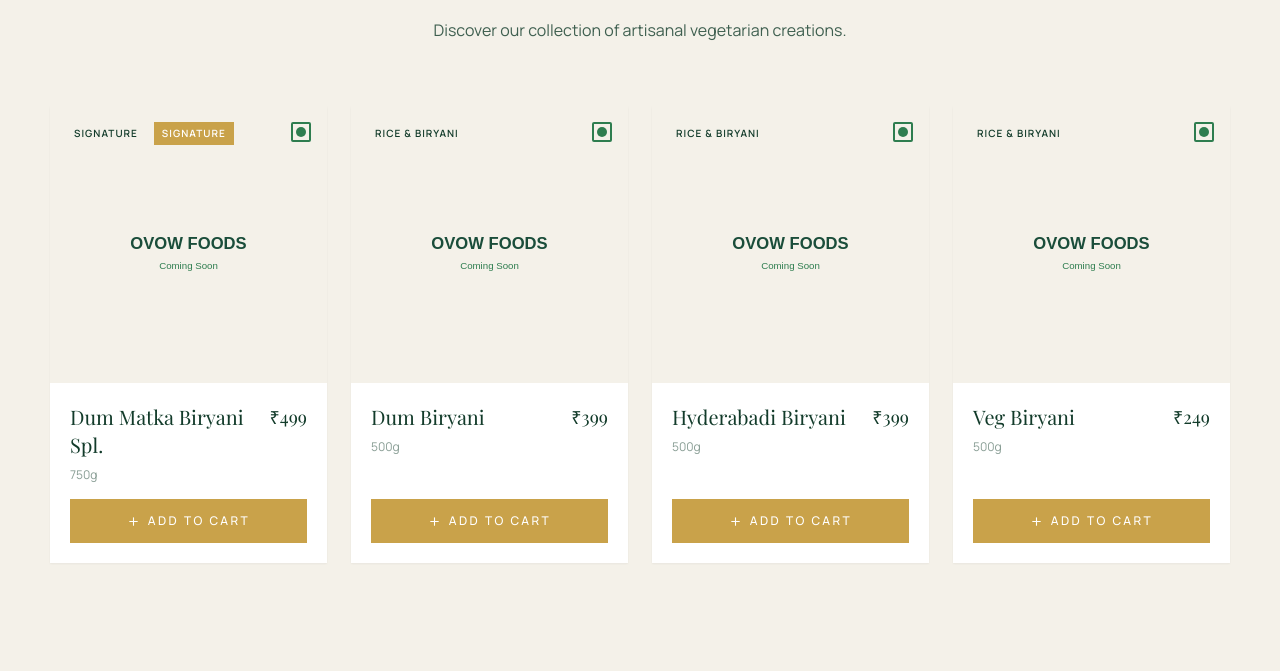
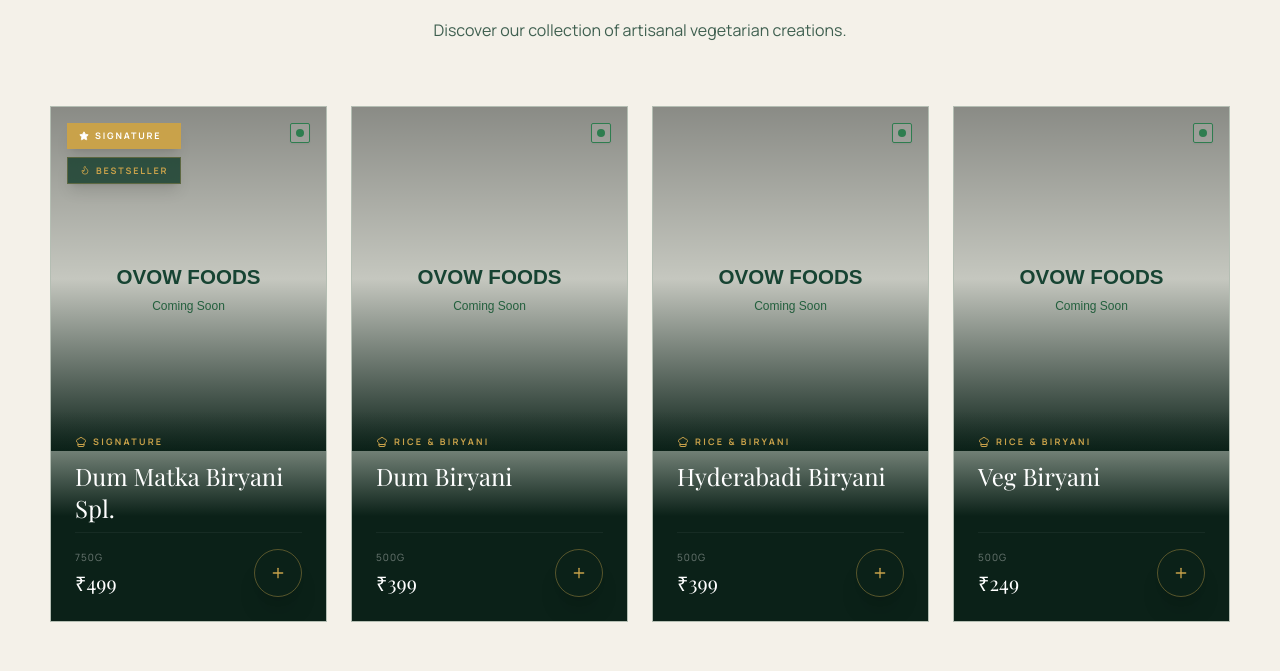
Before and after one commit to Hetsoni28/OVOW_FOODS, a Next.js app: page / in a window 1280 px wide. Shown: the part 1520-2191 px from the top of the page. Built offline with nearby package versions, Linux system fonts and the light colour scheme; a web font is replaced by a local one.

Commit message:
UI: Completely redesign Menu page to premium dark aesthetic matching Hero section

```diff
--- a/app/menu/MenuClient.tsx
+++ b/app/menu/MenuClient.tsx
@@ -1,161 +1,11 @@
 "use client";
 
 import { useState, useMemo } from "react";
-import Image from "next/image";
-import Link from "next/link";
-import { Plus, Check, X, SlidersHorizontal, Flame, Star, ChefHat } from "lucide-react";
-import { useCart } from "@/context/CartContext";
+import { SlidersHorizontal, X, ChefHat } from "lucide-react";
 import { SearchBar } from "@/components/molecules/SearchBar";
+import { ProductCard } from "@/components/molecules/ProductCard";
 import type { Product, Category } from "@/types";
 
-/* ── ProductCard — beast version ───────────────────────────── */
-function ProductCard({ product }: { product: Product }) {
-  const { addItem } = useCart();
-  const [added, setAdded] = useState(false);
-
-  function handleAdd(e: React.MouseEvent) {
-    e.preventDefault();
-    addItem(product);
-    setAdded(true);
-    setTimeout(() => setAdded(false), 1500);
-  }
-
-  const hasDiscount = product.originalPrice && product.originalPrice > product.price;
-  const discountPct = hasDiscount
-    ? Math.round(((product.originalPrice! - product.price) / product.originalPrice!) * 100)
-    : 0;
-
-  return (
-    <div className="group relative flex flex-col h-full bg-white overflow-hidden shadow-[0_2px_20px_rgba(18,59,42,0.06)] hover:shadow-[0_8px_40px_rgba(18,59,42,0.14)] transition-all duration-500 rounded-sm">
-      {/* Image */}
-      <Link href={`/menu/${product.slug}`} className="block relative">
-        <div className="relative aspect-[4/3] overflow-hidden bg-primary/5">
-          {product.previewVideo ? (
-            <video
-              src={`${product.previewVideo}#t=0.001`}
-              loop
-              muted
-              playsInline
-              preload="metadata"
-              disablePictureInPicture
-              disableRemotePlayback
-              onMouseEnter={(e) => e.currentTarget.play().catch(() => {})}
-              onMouseLeave={(e) => e.currentTarget.pause()}
-              className="absolute inset-0 w-full h-full object-cover transition-transform duration-700 group-hover:scale-110"
-            />
-          ) : (
-            <Image
-              src={product.image || "/placeholder-food.svg"}
-              alt={product.name}
-              fill
-              className="object-cover transition-transform duration-700 group-hover:scale-110"
-            />
-          )}
-
-          {/* Dark gradient overlay on hover */}
-          <div className="absolute inset-0 bg-gradient-to-t from-black/40 via-transparent to-transparent opacity-0 group-hover:opacity-100 transition-opacity duration-500" />
-
-          {/* Top-left badges */}
-          <div className="absolute top-3 left-3 flex flex-col gap-1.5">
-            {product.isSignature || product.signature ? (
-              <span className="bg-[#C9A24A] text-white px-2.5 py-1 text-[9px] uppercase tracking-[0.2em] font-bold flex items-center gap-1">
-                <Star size={8} fill="white" /> Signature
-              </span>
-            ) : null}
-            {product.isBestseller ? (
-              <span className="bg-[#123B2A] text-[#C9A24A] px-2.5 py-1 text-[9px] uppercase tracking-[0.2em] font-bold flex items-center gap-1">
-                <Flame size={8} /> Bestseller
-              </span>
-            ) : null}
-          </div>
-
-          {/* Top-right: Veg mark + discount */}
-          <div className="absolute top-3 right-3 flex flex-col items-end gap-2">
-            {/* Veg dot */}
-            <span className="flex items-center justify-center w-5 h-5 bg-white border-2 border-[#2E7D4F] rounded-sm shadow-sm">
-              <span className="w-2 h-2 rounded-full bg-[#2E7D4F]" />
-            </span>
-            {hasDiscount && (
-              <span className="bg-red-500 text-white text-[9px] font-bold px-2 py-0.5 rounded-sm">
-                -{discountPct}%
-              </span>
-            )}
-          </div>
-
-          {/* View details on hover */}
-          <div className="absolute bottom-3 left-0 right-0 flex justify-center opacity-0 group-hover:opacity-100 translate-y-2 group-hover:translate-y-0 transition-all duration-300">
-            <span className="bg-white/90 text-primary text-[10px] uppercase tracking-widest font-bold px-4 py-1.5">
-              View Details →
-            </span>
-          </div>
-        </div>
-      </Link>
-
-      {/* Info */}
-      <div className="flex flex-1 flex-col p-4 md:p-5">
-        <Link href={`/menu/${product.slug}`} className="flex-1 flex flex-col">
-          {/* Category tag */}
-          <span className="text-[9px] uppercase tracking-[0.25em] font-bold text-[#C9A24A] mb-2 flex items-center gap-1">
-            <ChefHat size={9} /> {typeof product.category === "string" ? product.category : product.category?.name}
-          </span>
-
-          {/* Name + Price */}
-          <div className="flex justify-between items-start gap-2 mb-1.5">
-            <h3 className="font-serif text-base md:text-lg text-primary leading-tight flex-1 group-hover:opacity-70 transition-opacity">
-              {product.name}
-            </h3>
-            <div className="text-right shrink-0">
-              <span className="font-serif text-lg font-bold text-primary">
-                ₹{product.price}
-              </span>
-              {hasDiscount && (
-                <span className="block text-xs text-primary/40 line-through">
-                  ₹{product.originalPrice}
-                </span>
-              )}
-            </div>
-          </div>
-
-          {/* Serving size */}
-          {(product.servingSize || product.size) && (
-            <p className="text-[10px] text-primary/40 uppercase tracking-widest mb-2">
-              {product.servingSize || product.size}
-            </p>
-          )}
-
-          {/* Description */}
-          {product.description && (
-            <p className="text-xs md:text-sm text-primary/55 line-clamp-2 leading-relaxed mb-3">
-              {product.description}
-            </p>
-          )}
-        </Link>
-
-        {/* Add to Cart */}
-        <button suppressHydrationWarning
-          onClick={handleAdd}
-          className={`mt-auto w-full flex items-center justify-center gap-2 py-3 text-[10px] md:text-xs font-bold uppercase tracking-[0.2em] transition-all duration-300 ${
-            added
-              ? "bg-[#123B2A] text-white"
-              : "bg-[#C9A24A] text-white hover:bg-[#123B2A]"
-          }`}
-        >
-          {added ? (
-            <>
-              <Check size={12} strokeWidth={3} /> Added!
-            </>
-          ) : (
-            <>
-              <Plus size={12} strokeWidth={3} /> Add to Cart
-            </>
-          )}
-        </button>
-      </div>
-    </div>
-  );
-}
-
-/* ── MenuClient ─────────────────────────────────────────────── */
 export function MenuClient({
   products,
   categories,
@@ -181,20 +31,17 @@ export function MenuClient({
   }, [activeCategory, searchQuery, products]);
 
   return (
-    <div>
+    <div className="bg-[#0B2118] min-h-screen text-white pb-20">
       {/* ── Sticky filter bar ── */}
-      <div className="sticky top-[73px] md:top-[81px] z-40 bg-[#F8F4EA]/95 backdrop-blur-md -mx-4 md:mx-0 px-4 md:px-0 pt-3 pb-3 border-b border-primary/10">
-        <div className="flex items-center gap-2 overflow-x-auto [&::-webkit-scrollbar]:hidden [-ms-overflow-style:none] [scrollbar-width:none]">
-
-          {/* Compact search — slightly wider */}
-          <div className="shrink-0 w-40 sm:w-56">
+      <div className="sticky top-[73px] md:top-[81px] z-40 bg-[#0B2118]/90 backdrop-blur-xl border-b border-white/5 py-4 px-4 md:px-8 shadow-2xl">
+        <div className="max-w-7xl mx-auto flex flex-col md:flex-row md:items-center gap-4">
+          {/* Search */}
+          <div className="w-full md:w-64 shrink-0">
             <SearchBar searchQuery={searchQuery} setSearchQuery={setSearchQuery} />
           </div>
 
-          {/* Divider */}
-          <div className="shrink-0 w-px h-5 bg-primary/15" />
-
           {/* Category pills */}
+          <div className="flex items-center gap-2 overflow-x-auto [&::-webkit-scrollbar]:hidden [-ms-overflow-style:none] [scrollbar-width:none] pb-1 md:pb-0">
             {[{ _id: "all", name: "All", slug: "all", sortOrder: 0 }, ...categories].map((cat) => {
               const isActive =
                 cat.name === "All"
@@ -206,10 +53,10 @@ export function MenuClient({
                   onClick={() =>
                     setActiveCategory(cat.name === "All" ? "All" : cat.name)
                   }
-                className={`shrink-0 px-4 py-1.5 text-[10px] uppercase tracking-widest font-bold transition-all duration-200 rounded-full whitespace-nowrap ${
+                  className={`shrink-0 px-5 py-2.5 text-[10px] uppercase tracking-[0.2em] font-bold transition-all duration-300 rounded-sm whitespace-nowrap border ${
                     isActive
-                    ? "bg-[#123B2A] text-[#C9A24A] shadow-sm"
-                    : "bg-white border border-primary/15 text-primary/55 hover:border-primary/40 hover:text-primary"
+                      ? "bg-[#C9A24A] border-[#C9A24A] text-white shadow-lg shadow-black/20"
+                      : "bg-white/5 border-white/10 text-white/60 hover:border-white/30 hover:text-white"
                   }`}
                 >
                   {cat.name}
@@ -218,12 +65,14 @@ export function MenuClient({
             })}
           </div>
         </div>
+      </div>
 
+      <div className="max-w-7xl mx-auto px-4 md:px-8">
         {/* ── Results count / reset ── */}
-      <div className="flex items-center justify-between py-4">
-        <p className="text-[10px] uppercase tracking-[0.25em] font-bold text-primary/40 flex items-center gap-2">
-          <SlidersHorizontal size={12} />
-          {filteredProducts.length} dish{filteredProducts.length !== 1 && "es"}
+        <div className="flex items-center justify-between py-8">
+          <p className="text-[10px] uppercase tracking-[0.25em] font-bold text-white/50 flex items-center gap-2">
+            <SlidersHorizontal size={12} className="text-[#C9A24A]" />
+            {filteredProducts.length} DISH{filteredProducts.length !== 1 && "ES"}
           </p>
           {(searchQuery || activeCategory !== "All") && (
             <button suppressHydrationWarning
@@ -231,39 +80,40 @@ export function MenuClient({
                 setSearchQuery("");
                 setActiveCategory("All");
               }}
-            className="text-[10px] uppercase tracking-widest font-bold text-[#C9A24A] hover:text-primary transition-colors flex items-center gap-1"
+              className="text-[10px] uppercase tracking-widest font-bold text-[#C9A24A] hover:text-white transition-colors flex items-center gap-1.5"
             >
-            <X size={10} /> Clear filters
+              <X size={12} /> Clear filters
             </button>
           )}
         </div>
 
         {/* ── Product Grid ── */}
         {filteredProducts.length > 0 ? (
-        <div className="grid gap-4 sm:gap-5 grid-cols-2 lg:grid-cols-3 xl:grid-cols-4">
+          <div className="grid gap-6 md:gap-8 grid-cols-1 sm:grid-cols-2 lg:grid-cols-3 xl:grid-cols-4">
             {filteredProducts.map((p) => (
               <ProductCard key={p.slug} product={p} />
             ))}
           </div>
         ) : (
-        <div className="flex flex-col items-center justify-center py-24 text-center">
-          <div className="w-16 h-16 rounded-full bg-primary/5 flex items-center justify-center mb-6">
-            <ChefHat size={28} className="text-primary/30" />
+          <div className="flex flex-col items-center justify-center py-32 text-center">
+            <div className="w-20 h-20 rounded-full bg-white/5 border border-white/10 flex items-center justify-center mb-6">
+              <ChefHat size={32} className="text-[#C9A24A]" />
             </div>
-          <p className="font-serif text-2xl md:text-3xl text-primary mb-3">
+            <p className="font-serif text-3xl md:text-4xl text-white mb-4">
               No dishes found
             </p>
-          <p className="text-sm text-primary/50 mb-6 max-w-xs">
-            Try adjusting your search or category filter.
+            <p className="text-base text-white/50 mb-8 max-w-md">
+              We couldn't find any dishes matching your current filters. Try adjusting your search or category.
             </p>
             <button suppressHydrationWarning
               onClick={() => { setSearchQuery(""); setActiveCategory("All"); }}
-            className="px-6 py-3 bg-[#C9A24A] text-white text-xs font-bold uppercase tracking-widest hover:bg-[#123B2A] transition-colors"
+              className="px-8 py-4 bg-[#C9A24A] text-white text-[10px] font-bold uppercase tracking-[0.2em] hover:bg-white hover:text-primary transition-all duration-300"
             >
-            Show All Dishes
+              Explore Full Menu
             </button>
           </div>
         )}
       </div>
+    </div>
   );
 }
--- a/app/menu/page.tsx
+++ b/app/menu/page.tsx
@@ -16,7 +16,7 @@ export default async function Menu() {
   ]);
 
   return (
-    <div className="min-h-screen bg-[#F8F4EA]">
+    <div className="min-h-screen bg-[#0B2118]">
       {/* ── Cinematic Hero Banner ── */}
       <section className="relative h-[40vh] md:h-[52vh] flex items-end overflow-hidden bg-[#0B2118]">
         {/* Layered gradient background */}
@@ -54,11 +54,11 @@ export default async function Menu() {
         </div>
 
         {/* Bottom fade into page */}
-        <div className="absolute bottom-0 left-0 right-0 h-16 bg-gradient-to-t from-[#F8F4EA] to-transparent" />
+        <div className="absolute bottom-0 left-0 right-0 h-16 bg-gradient-to-t from-[#0B2118] to-transparent" />
       </section>
 
       {/* ── Menu Content ── */}
-      <div className="container-x pb-24 md:pb-12">
+      <div className="container-x pb-24 md:pb-12 bg-[#0B2118]">
         <MenuClient products={products} categories={categories} />
       </div>
     </div>
--- a/components/molecules/ProductCard.tsx
+++ b/components/molecules/ProductCard.tsx
@@ -2,27 +2,29 @@
 
 import Link from "next/link";
 import Image from "next/image";
-import { Plus, Check } from "lucide-react";
+import { Plus, Check, Star, Flame, ChefHat } from "lucide-react";
 import { useState } from "react";
 import { Product } from "@/types";
 import { useCart } from "@/context/CartContext";
-import { Button } from "@/components/atoms/Button";
 
 export function ProductCard({ product }: { product: Product }) {
   const { addItem } = useCart();
   const [added, setAdded] = useState(false);
 
-  function handleAdd() {
+  function handleAdd(e: React.MouseEvent) {
+    e.preventDefault();
+    e.stopPropagation();
     addItem(product);
     setAdded(true);
     setTimeout(() => setAdded(false), 1500);
   }
 
+  const hasDiscount = product.originalPrice && product.originalPrice > product.price;
+
   return (
-    <div className="group flex flex-col h-full bg-white overflow-hidden shadow-sm hover:shadow-md transition-shadow">
-      {/* Image */}
-      <Link href={`/menu/${product.slug}`} className="block">
-        <div className="relative aspect-square overflow-hidden bg-primary/5">
+    <div className="group relative flex flex-col h-full bg-[#123B2A]/30 border border-white/5 hover:border-[#C9A24A]/40 transition-all duration-500 overflow-hidden">
+      {/* Image Container - taller aspect ratio for elegance */}
+      <Link href={`/menu/${product.slug}`} className="block relative aspect-[4/5] overflow-hidden bg-[#0B2118]">
         {product.previewVideo ? (
           <video
             src={`${product.previewVideo}#t=0.001`}
@@ -34,7 +36,7 @@ export function ProductCard({ product }: { product: Product }) {
             disableRemotePlayback
             onMouseEnter={(e) => e.currentTarget.play().catch(() => {})}
             onMouseLeave={(e) => e.currentTarget.pause()}
-              className="absolute inset-0 w-full h-full object-cover transition-transform duration-700 group-hover:scale-105"
+            className="absolute inset-0 w-full h-full object-cover transition-transform duration-700 group-hover:scale-105 opacity-80 group-hover:opacity-100"
           />
         ) : (
           <Image
@@ -42,67 +44,82 @@ export function ProductCard({ product }: { product: Product }) {
             alt={product.name}
             fill
             sizes="(max-width: 640px) 100vw, (max-width: 1024px) 50vw, 33vw"
-              className="object-cover transition-transform duration-700 group-hover:scale-105"
+            className="object-cover transition-transform duration-700 group-hover:scale-105 opacity-80 group-hover:opacity-100"
           />
         )}
+
+        {/* Subtle gradient overlay */}
+        <div className="absolute inset-0 bg-gradient-to-t from-[#0B2118] via-transparent to-black/30" />
+
         {/* Badges */}
-          <div className="absolute top-4 left-4 flex gap-2">
-            <span className="bg-[#F4F1E9] px-2 py-1 text-[10px] uppercase tracking-widest text-primary font-semibold">
-              {product.category}
+        <div className="absolute top-4 left-4 flex flex-col gap-2">
+          {product.isSignature && (
+            <span className="bg-[#C9A24A] text-white px-3 py-1.5 text-[9px] uppercase tracking-[0.2em] font-bold flex items-center gap-1.5 shadow-lg backdrop-blur-sm">
+              <Star size={10} fill="white" /> Signature
             </span>
-            {product.isSignature && (
-              <span className="bg-[#C9A24A] text-white px-2 py-1 text-[10px] uppercase tracking-widest font-semibold">
-                Signature
+          )}
+          {product.isBestseller && (
+            <span className="bg-[#123B2A]/80 backdrop-blur-md border border-[#C9A24A]/30 text-[#C9A24A] px-3 py-1.5 text-[9px] uppercase tracking-[0.2em] font-bold flex items-center gap-1.5 shadow-lg">
+              <Flame size={10} /> Bestseller
             </span>
           )}
         </div>
-          {/* Pure Veg dot */}
+
+        {/* Veg mark */}
         <div className="absolute top-4 right-4">
-            <span className="flex items-center justify-center w-5 h-5 border-2 border-[#2E7D4F] rounded-sm">
-              <span className="w-2.5 h-2.5 rounded-full bg-[#2E7D4F]" />
+          <span className="flex items-center justify-center w-5 h-5 bg-white/10 backdrop-blur-md border border-[#2E7D4F] rounded-sm shadow-sm">
+            <span className="w-2 h-2 rounded-full bg-[#2E7D4F]" />
           </span>
-          </div>
         </div>
       </Link>
 
-      {/* Info */}
-      <div className="flex flex-1 flex-col p-5">
+      {/* Info Container */}
+      <div className="flex flex-1 flex-col p-5 md:p-6 relative z-10 -mt-10 bg-gradient-to-t from-[#0B2118] via-[#0B2118] to-transparent pt-10">
         <Link href={`/menu/${product.slug}`} className="flex-1 flex flex-col">
-          <div className="flex justify-between items-start mb-2 gap-2">
-            <h3 className="font-serif text-lg md:text-xl text-primary leading-tight flex-1 hover:opacity-70 transition-opacity">
+          <div className="flex items-center justify-between gap-4 mb-3">
+            <span className="text-[9px] uppercase tracking-[0.25em] font-bold text-[#C9A24A] flex items-center gap-1.5">
+              <ChefHat size={12} /> {typeof product.category === 'string' ? product.category : product.category?.name || 'Dish'}
+            </span>
+            {hasDiscount && (
+              <span className="bg-red-500/10 border border-red-500/20 text-red-400 text-[9px] font-bold px-2 py-0.5 uppercase tracking-widest">
+                Save
+              </span>
+            )}
+          </div>
+
+          <h3 className="font-serif text-xl md:text-2xl text-white leading-tight mb-2 group-hover:text-[#C9A24A] transition-colors">
             {product.name}
           </h3>
-            <span className="font-serif text-lg text-primary whitespace-nowrap">
-              ₹{product.price}
-            </span>
-          </div>
-          <p className="text-xs text-primary/50 mb-4">{product.servingSize || product.size}</p>
+
           {product.description && (
-            <p className="text-sm text-primary/60 mb-4 line-clamp-2 leading-relaxed">
+            <p className="text-xs md:text-sm text-white/50 line-clamp-2 leading-relaxed mb-4">
               {product.description}
             </p>
           )}
-        </Link>
 
-        {/* Add to Cart */}
-        <Button
+          <div className="mt-auto pt-4 flex items-end justify-between border-t border-white/5">
+            <div>
+              <p className="text-[10px] text-white/40 uppercase tracking-widest mb-1">{product.servingSize || product.size || '1 Portion'}</p>
+              <div className="flex items-center gap-2">
+                <span className="font-serif text-xl text-white">₹{product.price}</span>
+                {hasDiscount && (
+                  <span className="text-sm text-white/30 line-through">₹{product.originalPrice}</span>
+                )}
+              </div>
+            </div>
+
+            <button
               onClick={handleAdd}
-          className={`mt-auto w-full flex items-center justify-center gap-2 py-3.5 text-xs font-bold uppercase tracking-[0.2em] transition-all duration-300 rounded-none ${
+              className={`w-12 h-12 rounded-full flex items-center justify-center transition-all duration-300 shadow-xl border ${
                 added
-              ? "!bg-primary !text-white"
-              : ""
+                  ? "bg-[#2E7D4F] border-[#2E7D4F] text-white"
+                  : "bg-transparent border-[#C9A24A]/40 text-[#C9A24A] hover:bg-[#C9A24A] hover:text-white hover:border-[#C9A24A]"
               }`}
             >
-          {added ? (
-            <>
-              <Check size={13} /> Added!
-            </>
-          ) : (
-            <>
-              <Plus size={13} /> Add to Cart
-            </>
-          )}
-        </Button>
+              {added ? <Check size={16} strokeWidth={2.5} /> : <Plus size={16} />}
+            </button>
+          </div>
+        </Link>
       </div>
     </div>
   );
```
Lines whose indentation alone changed are shown as unchanged.
